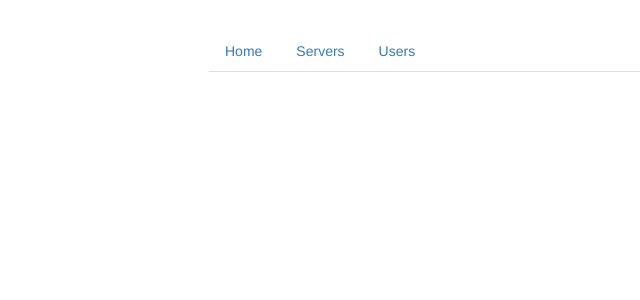
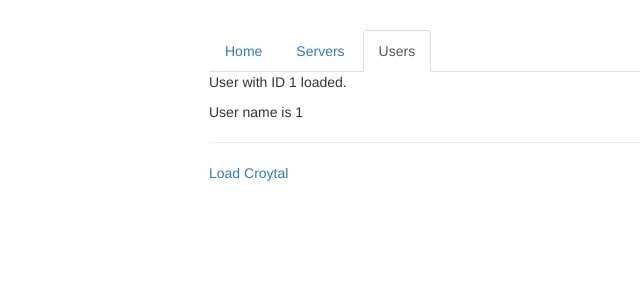
Before and after one commit to seb835/Angular2020Routing, an Angular app: page /users/1/1 in a window 1280 px wide. Before the commit this address led to /. Shown: the top 300 px of the page, without its empty margins (56-696 px from the left). Built offline with nearby package versions, Linux system fonts and the light colour scheme.

Commit message:
Navigating programatically

```diff
--- a/src/app/app.module.ts
+++ b/src/app/app.module.ts
@@ -15,6 +15,7 @@
 const appRoutes: Routes = [
   { path: '', component: HomeComponent },
   { path: 'users', component: UsersComponent },
+  { path: 'users/:id/:name', component: UserComponent },
   { path: 'servers', component: ServersComponent }
 ];
 
--- a/src/app/home/home.component.html
+++ b/src/app/home/home.component.html
@@ -1,2 +1,3 @@
 <h4>Welcome to Server Manager 4.0</h4>
 <p>Manage your Servers and Users.</p>
+<button class="btn btn-primary" (click)="onLoadServers()">Load Servers</button>
--- a/src/app/home/home.component.ts
+++ b/src/app/home/home.component.ts
@@ -1,4 +1,5 @@
 import { Component, OnInit } from '@angular/core';
+import { Router } from '@angular/router';
 
 @Component({
   selector: 'app-home',
@@ -7,9 +8,13 @@
 })
 export class HomeComponent implements OnInit {
 
-  constructor() { }
+  constructor(private router: Router) { }
 
   ngOnInit() {
   }
 
+  onLoadServers() {
+    // Complex calculation, then...
+    this.router.navigate(['/servers']);
+  }
 }
--- a/src/app/servers/servers.component.html
+++ b/src/app/servers/servers.component.html
@@ -10,6 +10,7 @@
     </div>
   </div>
   <div class="col-xs-12 col-sm-4">
+    <button class="btn btn-primary" (click)="onReload()">Reload Page</button>
     <app-edit-server></app-edit-server>
     <hr>
     <app-server></app-server>
--- a/src/app/servers/servers.component.ts
+++ b/src/app/servers/servers.component.ts
@@ -1,5 +1,6 @@
 import { Component, OnInit } from '@angular/core';
 import { ServersService } from './servers.service';
+import { Router, ActivatedRoute } from '@angular/router';
 
 @Component({
   selector: 'app-servers',
@@ -9,10 +10,18 @@
 export class ServersComponent implements OnInit {
   public servers: {id: number, name: string, status: string}[] = [];
 
-  constructor(private serversService: ServersService) { }
+  constructor(
+    private serversService: ServersService,
+    private router: Router,
+    private route: ActivatedRoute
+  ) { }
 
   ngOnInit() {
     this.servers = this.serversService.getServers();
   }
 
+  onReload() {
+    //this.router.navigate(['servers'], {relativeTo: this.route});
+  }
+
 }
--- a/src/app/users/user/user.component.html
+++ b/src/app/users/user/user.component.html
@@ -1,2 +1,4 @@
-<p>User with ID _ID_ loaded.</p>
-<p>User name is _NAME_</p>
+<p>User with ID {{ user.id }} loaded.</p>
+<p>User name is {{ user.name }}</p>
+<hr>
+<a [routerLink]="['/users', 10, 'Croytal']">Load Croytal</a>
--- a/src/app/users/user/user.component.ts
+++ b/src/app/users/user/user.component.ts
@@ -1,16 +1,36 @@
-import { Component, OnInit } from '@angular/core';
+import { Component, OnInit, OnDestroy } from '@angular/core';
+import { ActivatedRoute, Params } from '@angular/router';
+import { Subscription } from 'rxjs/Subscription';
 
 @Component({
   selector: 'app-user',
   templateUrl: './user.component.html',
   styleUrls: ['./user.component.css']
 })
-export class UserComponent implements OnInit {
+export class UserComponent implements OnInit, OnDestroy {
   user: {id: number, name: string};
+  paramsSubscription: Subscription;
 
-  constructor() { }
+  constructor(private route: ActivatedRoute) { }
 
   ngOnInit() {
+    this.user = {
+      id: this.route.snapshot.params['id'],
+      name: this.route.snapshot.params['name']
+    };
+
+    this.paramsSubscription = this.route.params.subscribe(
+      (params: Params) => {
+        this.user = {
+          id: params['id'],
+          name: params['name']
+        };
+      }
+    );
+  }
+
+  ngOnDestroy() {
+    this.paramsSubscription.unsubscribe();
   }
 
 }
```
